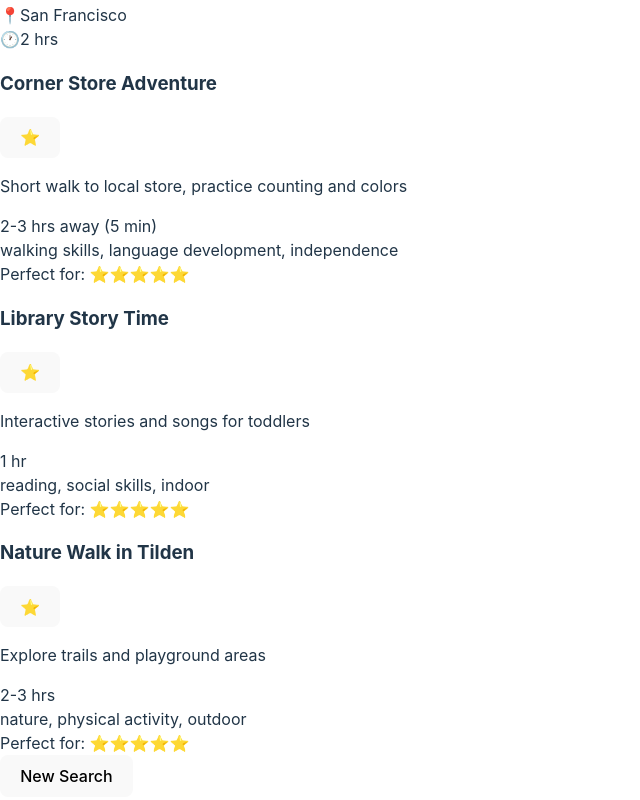
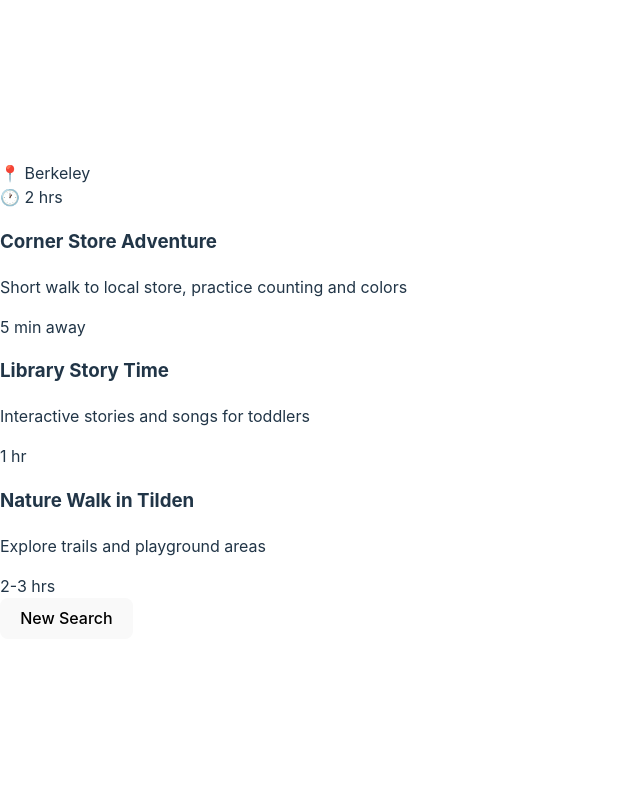
Before and after one commit to anoushka27889/family-activity-app, a React (Vite) app: page / in a window 1280 px wide. Both pictures are taken after a click on the button "Go". Shown: the whole page, without its empty margins (0-640 px from the left). Built offline with nearby package versions, Linux system fonts and the light colour scheme.

Commit message:
Update App.tsx

```diff
--- a/src/App.tsx
+++ b/src/App.tsx
@@ -1,32 +1,17 @@
 import { useState } from 'react';
 
-interface Activity {
-  id: number;
-  title: string;
-  description: string;
-  duration: string;
-  tags: string[];
-  rating: number;
-  category: string;
-}
+function App() {
+  const [currentScreen, setCurrentScreen] = useState('main');
+  const [selectedLocation, setSelectedLocation] = useState('Berkeley');
+  const [selectedDuration, setSelectedDuration] = useState('2 hrs');
+  const [selectedFilters, setSelectedFilters] = useState<string[]>([]);
 
-const FamilyActivityApp = () => {
-  const [currentScreen, setCurrentScreen] = useState<string>('main');
-  const [selectedLocation, setSelectedLocation] = useState<string>('Berkeley');
-  const [selectedDuration, setSelectedDuration] = useState<string>('2 hrs');
-  const [selectedFilters, setSelectedFilters] = useState<string[]>([]);
-  const [interests, setInterests] = useState<string[]>([]);
-  const [activities, setActivities] = useState<Activity[]>([]);
-
-  // Sample activities data
-  const sampleActivities: Activity[] = [
+  const activities = [
     {
       id: 1,
       title: "Corner Store Adventure",
       description: "Short walk to local store, practice counting and colors",
-      duration: "2-3 hrs away (5 min)",
-      tags: ["walking skills", "language development", "independence"],
-      rating: 4.8,
+      duration: "5 min away",
       category: "outdoor"
     },
     {
@@ -34,8 +19,6 @@ const FamilyActivityApp = () => {
       title: "Library Story Time",
       description: "Interactive stories and songs for toddlers",
       duration: "1 hr",
-      tags: ["reading", "social skills", "indoor"],
-      rating: 4.5,
       category: "indoor"
     },
     {
@@ -43,21 +26,11 @@ const FamilyActivityApp = () => {
       title: "Nature Walk in Tilden",
       description: "Explore trails and playground areas",
       duration: "2-3 hrs",
-      tags: ["nature", "physical activity", "outdoor"],
-      rating: 4.7,
       category: "outdoor"
     }
   ];
 
-  const filterOptions: string[] = [
-    'OUTDOOR', 'INDOOR', 'LOW ENERGY', 'HIGH ENERGY',
-    'CALMING', 'FREE', 'UNDER $20', '$20+'
-  ];
-
-  const interestCategories: string[] = [
-    'Playgrounds', 'Music & Dance', 'Animals & Nature', 'Water Play',
-    'Sensory Play', 'Learning & Books', 'Social & Playgroups'
-  ];
+  const filterOptions = ['OUTDOOR', 'INDOOR', 'FREE', 'LOW ENERGY', 'HIGH ENERGY'];
 
   const toggleFilter = (filter: string) => {
     setSelectedFilters(prev =>
@@ -67,47 +40,92 @@ const FamilyActivityApp = () => {
     );
   };
 
-  const toggleInterest = (interest: string) => {
-    setInterests(prev =>
-      prev.includes(interest)
-        ? prev.filter(i => i !== interest)
-        : [...prev, interest]
-    );
-  };
-
   const handleSearch = () => {
-    let filtered = sampleActivities;
-
-    if (selectedFilters.includes('OUTDOOR')) {
-      filtered = filtered.filter(a => a.category === 'outdoor');
-    }
-    if (selectedFilters.includes('INDOOR')) {
-      filtered = filtered.filter(a => a.category === 'indoor');
-    }
-    if (selectedFilters.includes('FREE')) {
-      filtered = filtered.filter(a => a.tags.includes('free') || a.title.includes('free'));
-    }
-
-    setActivities(filtered);
     setCurrentScreen('results');
   };
 
-  // Main Search Screen
-  const MainScreen = () => (
+  if (currentScreen === 'results') {
+    return (
+      <div className="min-h-screen bg-white p-4 max-w-sm mx-auto">
+        <div className="flex gap-4 mb-4">
+          <div className="bg-blue-500 text-white px-4 py-2 rounded-full">
+            📍 {selectedLocation}
+          </div>
+          <div className="bg-red-500 text-white px-4 py-2 rounded-full">
+            🕐 {selectedDuration}
+          </div>
+        </div>
+
+        <div className="space-y-4">
+          {activities.map((activity) => (
+            <div key={activity.id} className="bg-yellow-400 p-4 rounded-2xl">
+              <h3 className="font-bold text-black text-lg mb-2">{activity.title}</h3>
+              <p className="text-black text-sm mb-2">{activity.description}</p>
+              <div className="text-black text-xs">{activity.duration}</div>
+            </div>
+          ))}
+        </div>
+
+        <button
+          onClick={() => setCurrentScreen('main')}
+          className="w-full bg-black text-white py-3 rounded-full mt-6"
+        >
+          New Search
+        </button>
+      </div>
+    );
+  }
+
+  if (currentScreen === 'location') {
+    return (
+      <div className="min-h-screen bg-white p-4 max-w-sm mx-auto">
+        <h2 className="text-xl font-bold mb-4">Select Location</h2>
+        {['Berkeley', 'San Francisco', 'Oakland'].map((city) => (
+          <button
+            key={city}
+            onClick={() => {
+              setSelectedLocation(city);
+              setCurrentScreen('main');
+            }}
+            className="w-full p-4 mb-2 rounded-lg border-2 border-gray-200 text-left"
+          >
+            {city}
+          </button>
+        ))}
+      </div>
+    );
+  }
+
+  if (currentScreen === 'duration') {
+    return (
+      <div className="min-h-screen bg-white p-4 max-w-sm mx-auto">
+        <h2 className="text-xl font-bold mb-4">How long do you have?</h2>
+        {['30 min', '1 hr', '2 hrs', '3+ hrs'].map((duration) => (
+          <button
+            key={duration}
+            onClick={() => {
+              setSelectedDuration(duration);
+              setCurrentScreen('main');
+            }}
+            className="w-full p-4 mb-2 rounded-lg border-2 border-gray-200 text-left"
+          >
+            {duration}
+          </button>
+        ))}
+      </div>
+    );
+  }
+
+  // Main screen
+  return (
     <div className="min-h-screen bg-white p-4 max-w-sm mx-auto">
       {/* Header */}
-      <div className="flex justify-between items-center mb-6">
-        <div className="text-blue-600 font-bold text-lg">TOT TROT</div>
-        <div className="w-6 h-6 text-gray-600">⚙️</div>
-      </div>
+      <div className="text-blue-600 font-bold text-lg mb-6">TOT TROT</div>
 
       {/* Location Selector */}
       <div className="mb-4">
         <div className="bg-blue-500 text-white px-6 py-3 rounded-full flex items-center justify-between">
-          <div className="flex items-center gap-2">
-            <span>📍</span>
-            <span className="font-medium">{selectedLocation}</span>
-          </div>
+          <span>📍 {selectedLocation}</span>
           <button
             className="text-xs bg-blue-400 px-3 py-1 rounded-full"
             onClick={() => setCurrentScreen('location')}
@@ -120,10 +138,7 @@ const FamilyActivityApp = () => {
       {/* Duration Selector */}
       <div className="mb-6">
         <div className="bg-red-500 text-white px-6 py-3 rounded-full flex items-center justify-between">
-          <div className="flex items-center gap-2">
-            <span>🕐</span>
-            <span className="font-medium">{selectedDuration}</span>
-          </div>
+          <span>🕐 {selectedDuration}</span>
           <button
             className="text-xs bg-red-400 px-3 py-1 rounded-full"
             onClick={() => setCurrentScreen('duration')}
@@ -152,13 +167,6 @@ const FamilyActivityApp = () => {
             </button>
           ))}
         </div>
-
-        <button
-          className="text-xs text-black border border-black px-3 py-1 rounded-full"
-          onClick={() => setCurrentScreen('interests')}
-        >
-          SEE ALL
-        </button>
       </div>
 
       {/* Go Button */}
@@ -170,209 +178,6 @@ const FamilyActivityApp = () => {
       </button>
     </div>
   );
+}
 
-  // Results Screen
-  const ResultsScreen = () => (
-    <div className="min-h-screen bg-white p-4 max-w-sm mx-auto">
-      {/* Header */}
-      <div className="flex justify-between items-center mb-4">
-        <div className="flex items-center gap-4">
-          <div className="bg-blue-500 text-white px-4 py-2 rounded-full flex items-center gap-2">
-            <span>📍</span>
-            <span>San Francisco</span>
-          </div>
-          <div className="bg-red-500 text-white px-4 py-2 rounded-full flex items-center gap-2">
-            <span>🕐</span>
-            <span>2 hrs</span>
-          </div>
-        </div>
-      </div>
-
-      {/* Active Filters */}
-      <div className="flex gap-2 mb-4">
-        {selectedFilters.slice(0, 3).map((filter) => (
-          <span key={filter} className="bg-yellow-400 text-black px-3 py-1 rounded-full text-xs font-medium">
-            {filter}
-          </span>
-        ))}
-        {selectedFilters.length > 3 && (
-          <span className="bg-gray-200 text-gray-600 px-3 py-1 rounded-full text-xs">
-            +{selectedFilters.length - 3} more
-          </span>
-        )}
-      </div>
-
-      {/* Activity Cards */}
-      <div className="space-y-4">
-        {activities.map((activity) => (
-          <div key={activity.id} className="bg-yellow-400 p-4 rounded-2xl">
-            <div className="flex justify-between items-start mb-2">
-              <h3 className="font-bold text-black text-lg">{activity.title}</h3>
-              <button className="bg-black text-yellow-400 p-2 rounded-full">
-                ⭐
-              </button>
-            </div>
-
-            <p className="text-black text-sm mb-3">{activity.description}</p>
-
-            <div className="text-black text-xs mb-2">{activity.duration}</div>
-
-            <div className="flex flex-wrap gap-1 mb-3">
-              {activity.tags.map((tag, idx) => (
-                <span key={idx} className="text-xs text-black">
-                  {tag}{idx < activity.tags.length - 1 ? ', ' : ''}
-                </span>
-              ))}
-            </div>
-
-            <div className="flex items-center gap-1">
-              <span className="text-black text-sm">Perfect for: ⭐⭐⭐⭐⭐</span>
-            </div>
-          </div>
-        ))}
-      </div>
-
-      {/* Back Button */}
-      <button
-        onClick={() => setCurrentScreen('main')}
-        className="w-full bg-black text-white py-3 rounded-full mt-6 font-medium"
-      >
-        New Search
-      </button>
-    </div>
-  );
-
-  // Interests Screen
-  const InterestsScreen = () => (
-    <div className="min-h-screen bg-green-500 p-4 max-w-sm mx-auto text-white">
-      {/* Header */}
-      <div className="flex justify-between items-center mb-6">
-        <div className="font-bold text-lg">Birthday</div>
-        <div className="flex gap-2">
-          <span className="bg-green-400 px-4 py-2 rounded-full">August</span>
-          <span className="bg-green-400 px-4 py-2 rounded-full">2024</span>
-        </div>
-      </div>
-
-      {/* Interests Section */}
-      <div className="mb-8">
-        <h2 className="text-xl font-bold mb-4">Interests</h2>
-        <div className="flex flex-wrap gap-3">
-          {interestCategories.map((interest) => (
-            <button
-              key={interest}
-              onClick={() => toggleInterest(interest)}
-              className={`px-4 py-2 rounded-full text-sm font-medium border-2 border-white ${
-                interests.includes(interest)
-                  ? 'bg-white text-green-500'
-                  : 'bg-transparent text-white'
-              }`}
-            >
-              {interest}
-            </button>
-          ))}
-        </div>
-      </div>
-
-      {/* Profile Actions */}
-      <div className="space-y-4">
-        <button className="w-full text-left py-3 border-b border-green-400 text-white">
-          Delete Profile
-        </button>
-        <button className="w-full text-left py-3 border-b border-green-400 text-white">
-          Disable Profile
-        </button>
-      </div>
-
-      {/* Back Button */}
-      <button
-        onClick={() => setCurrentScreen('main')}
-        className="w-full bg-white text-green-500 py-3 rounded-full mt-8 font-bold"
-      >
-        Save & Return
-      </button>
-    </div>
-  );
-
-  // Location Selector Screen
-  const LocationScreen = () => (
-    <div className="min-h-screen bg-white p-4 max-w-sm mx-auto">
-      <div className="flex justify-between items-center mb-6">
-        <div className="text-blue-600 font-bold text-lg">TOT TROT</div>
-        <span>⚙️</span>
-      </div>
-
-      <h2 className="text-xl font-bold mb-4">Select Location</h2>
-
-      <div className="space-y-3">
-        {['Berkeley', 'San Francisco', 'Oakland', 'San Jose'].map((city) => (
-          <button
-            key={city}
-            onClick={() => {
-              setSelectedLocation(city);
-              setCurrentScreen('main');
-            }}
-            className={`w-full p-4 rounded-lg border-2 text-left ${
-              selectedLocation === city
-                ? 'border-blue-500 bg-blue-50'
-                : 'border-gray-200'
-            }`}
-          >
-            {city}
-          </button>
-        ))}
-      </div>
-    </div>
-  );
-
-  // Duration Selector Screen
-  const DurationScreen = () => (
-    <div className="min-h-screen bg-white p-4 max-w-sm mx-auto">
-      <div className="flex justify-between items-center mb-6">
-        <div className="text-blue-600 font-bold text-lg">TOT TROT</div>
-        <span>⚙️</span>
-      </div>
-
-      <h2 className="text-xl font-bold mb-4">How long do you have?</h2>
-
-      <div className="space-y-3">
-        {['30 min', '1 hr', '2 hrs', '3+ hrs', 'All day'].map((duration) => (
-          <button
-            key={duration}
-            onClick={() => {
-              setSelectedDuration(duration);
-              setCurrentScreen('main');
-            }}
-            className={`w-full p-4 rounded-lg border-2 text-left ${
-              selectedDuration === duration
-                ? 'border-red-500 bg-red-50'
-                : 'border-gray-200'
-            }`}
-          >
-            {duration}
-          </button>
-        ))}
-      </div>
-    </div>
-  );
-
-  // Render current screen
-  const renderScreen = () => {
-    switch (currentScreen) {
-      case 'results':
-        return <ResultsScreen />;
-      case 'interests':
-        return <InterestsScreen />;
-      case 'location':
-        return <LocationScreen />;
-      case 'duration':
-        return <DurationScreen />;
-      default:
-        return <MainScreen />;
-    }
-  };
-
-  return <div className="bg-gray-100 min-h-screen">{renderScreen()}</div>;
-};
-
-export default FamilyActivityApp;
+export default App;
```
